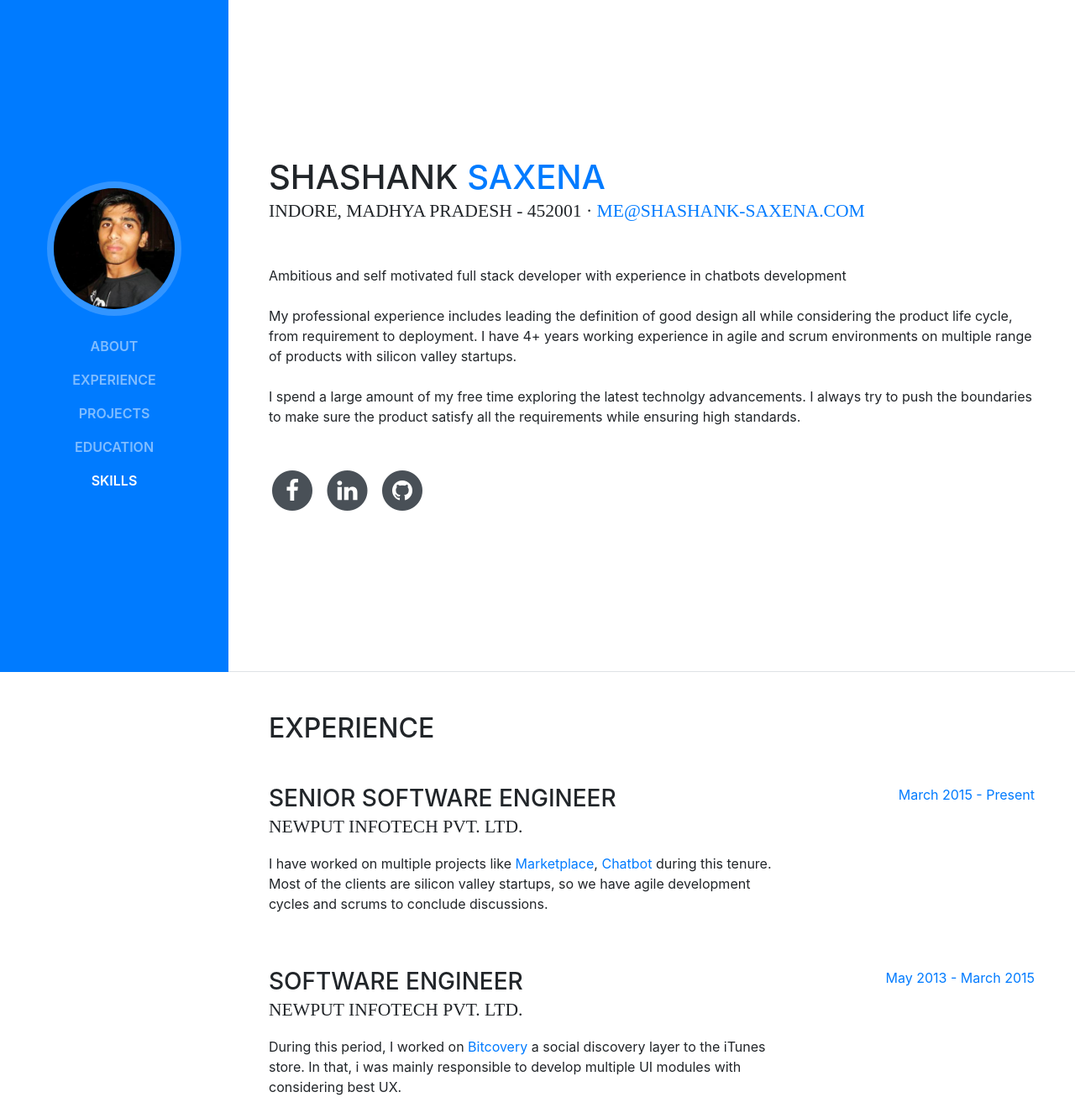
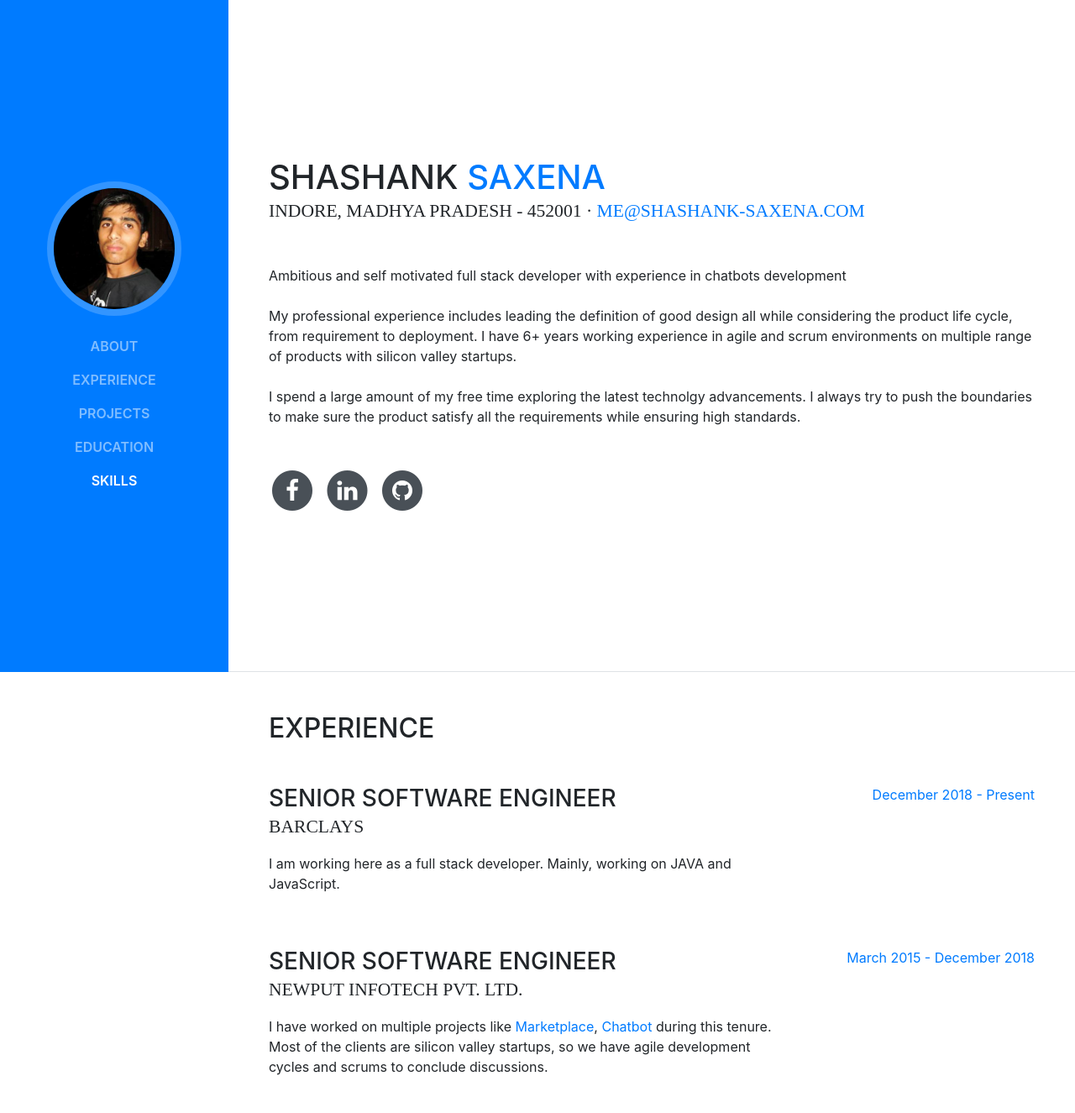
Before and after one commit to shashank-saxena/shashank-saxena.github.io, a website with bundled scripts: page index.html in a window 1280 px wide. Shown: the top 1325 px of the page at 84% size. Built offline with nearby package versions, Linux system fonts and the light colour scheme; a web font is replaced by a local one.

Commit message:
Added new job

```diff
--- a/index.html
+++ b/index.html
@@ -86,7 +86,7 @@
           </div>
           <p class="mb-5">Ambitious and self motivated full stack developer with experience in chatbots development
             <br/><br/>
-            My professional experience includes leading the definition of good design all while considering the product life cycle, from requirement to deployment. I have 4+ years working experience in agile and scrum environments on multiple range of products with silicon valley startups.
+            My professional experience includes leading the definition of good design all while considering the product life cycle, from requirement to deployment. I have 6+ years working experience in agile and scrum environments on multiple range of products with silicon valley startups.
             <br/><br/>
             I spend a large amount of my free time exploring the latest technolgy advancements. I always try to push the boundaries to make sure the product satisfy all the requirements while ensuring high standards.</p>
           <ul class="list-inline list-social-icons mb-0">
@@ -133,11 +133,22 @@
           <div class="resume-item d-flex flex-column flex-md-row mb-5">
             <div class="resume-content mr-auto">
               <h3 class="mb-0">Senior Software Engineer</h3>
+              <div class="subheading mb-3">Barclays</div>
+              <p>I am working here as a full stack developer. Mainly, working on JAVA and JavaScript.</p>
+            </div>
+            <div class="resume-date text-md-right">
+              <span class="text-primary">December 2018 - Present</span>
+            </div>
+          </div>
+
+          <div class="resume-item d-flex flex-column flex-md-row mb-5">
+            <div class="resume-content mr-auto">
+              <h3 class="mb-0">Senior Software Engineer</h3>
               <div class="subheading mb-3">Newput Infotech Pvt. Ltd.</div>
               <p>I have worked on multiple projects like <a href="#project-marketplace-camps">Marketplace</a>, <a href="#project-fb-chatbot">Chatbot</a> during this tenure. Most of the clients are silicon valley startups, so we have agile development cycles and scrums to conclude discussions.</p>
             </div>
             <div class="resume-date text-md-right">
-              <span class="text-primary">March 2015 - Present</span>
+              <span class="text-primary">March 2015 - December 2018</span>
             </div>
           </div>
 
```
